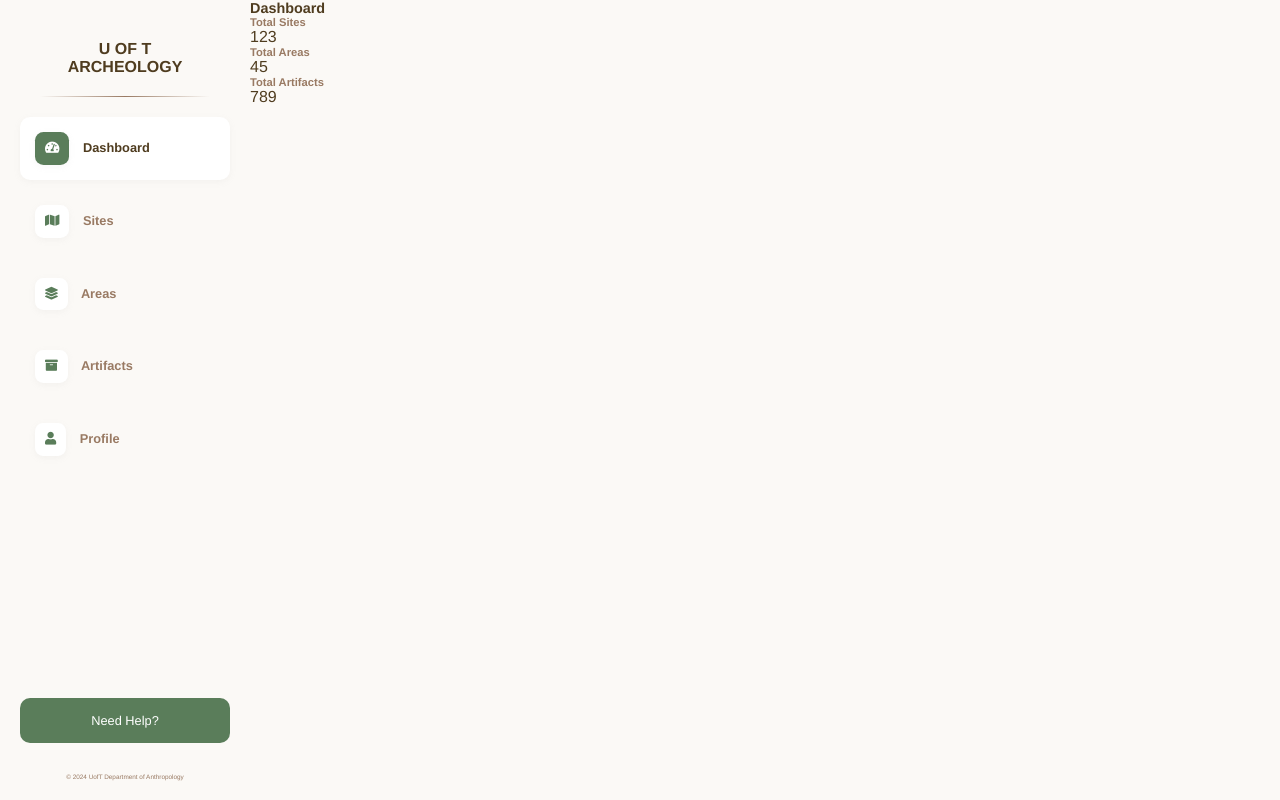
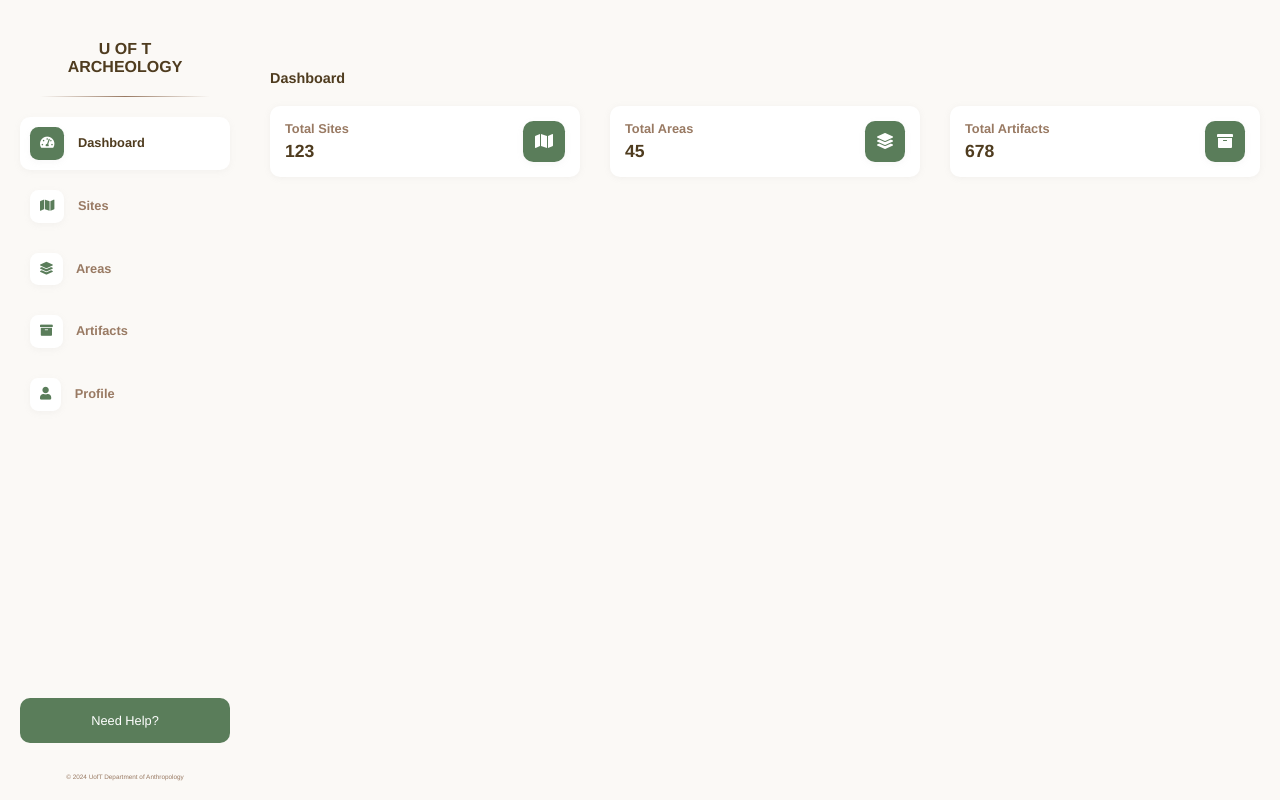
Before and after one commit to Kalshone/ArcheologyWeb, a Django app: page / in a window 1280 px wide. Run offline with Django 5.2, Linux system fonts and the light colour scheme.

Commit message:
add stats cards + styling

```diff
--- a/static/css/styles.css
+++ b/static/css/styles.css
@@ -23,13 +23,19 @@ body {
   background-color: #fbf9f6;
 }
 
+h1 {
+  font-size: 1.1em;
+  font-weight: 700;
+  padding-top: 5px;
+}
+
 h2 {
   font-size: 0.9em;
   font-weight: 600;
 }
 
 h3 {
-  font-size: 0.7em;
+  font-size: 0.8em;
   font-weight: 600;
   color: #997a63;
 }
@@ -67,7 +73,7 @@ hr {
   color: #997a63;
   font-weight: 600;
   font-size: 0.8em;
-  padding: 15px;
+  padding: 10px;
   border-radius: 10px;
   margin-bottom: 10px;
   transition: background-color 0.3s ease;
@@ -120,3 +126,50 @@ hr {
   margin-right: 10px;
   box-shadow: 0 2px 6px rgba(180, 180, 180, 0.1);
 }
+
+
+/* MAIN CONTENT */
+.main-content {
+  flex: 1;
+  padding: 20px;
+  padding-top: 70px;
+}
+
+.main-content .header {
+  display: flex;
+  justify-content: space-between;
+  /* margin-bottom: 30px; */
+}
+
+.main-content .header .stats {
+  display: flex;
+  gap: 30px;
+  margin-top: 20px;
+  flex: 1;
+}
+
+.main-content .header .stat-card {
+  display: flex;
+  justify-content: space-between;
+  background-color: #ffffff;
+  padding: 15px;
+  border-radius: 10px;
+  box-shadow: 0 1px 6px rgba(153, 153, 153, 0.1);
+  width: 150px;
+  text-align: left;
+  flex: 1;
+}
+
+.main-content .header .stat-values {
+  display: flex;
+  flex-direction: column;
+  justify-content: center;
+}
+
+.main-content .header .fas {
+  padding: 12px;
+  background-color: #5a7d5a;
+  border-radius: 25%;
+  color: #ffffff;
+  box-shadow: 0 2px 6px rgba(180, 180, 180, 0.1);
+}
--- a/templates/home.html
+++ b/templates/home.html
@@ -36,22 +36,29 @@
     <div class="header">
       <div class="stats">
         <div class="stat-card">
-          <h3>Total Sites</h3>
-          <p>123</p>
+          <div class="stat-values">
+            <h3>Total Sites</h3>
+            <h1>123</h1>
+          </div>
+          <i class="fas fa-map"></i>
         </div>
         <div class="stat-card">
-          <h3>Total Areas</h3>
-          <p>45</p>
+          <div class="stat-values">
+            <h3>Total Areas</h3>
+            <h1>45</h1>
+          </div>
+          <i class="fas fa-layer-group"></i>
         </div>
         <div class="stat-card">
-          <h3>Total Artifacts</h3>
-          <p>789</p>
+          <div class="stat-values">
+            <h3>Total Artifacts</h3>
+            <h1>678</h1>
+          </div>
+          <i class="fas fa-archive"></i>
         </div>
       </div>
     </div>
-
   </div>
-
 
 </body>
 </html>
```
